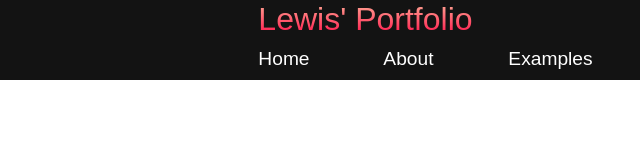
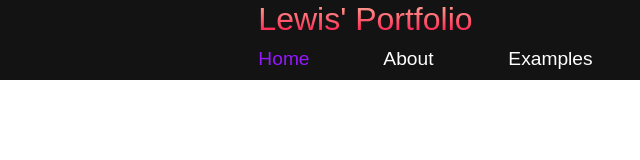
Before and after one commit to LewisMurray00/Smooth-Scroll-Website, a plain HTML site: page index.html in a window 1280 px wide. In both pictures the pointer is over the link "Home". Shown: the full height of the page, 124-764 px from the left. Drawn offline with Linux system fonts and the light colour scheme.

Commit message:
Added a hover effect to the other nav bar menu

```diff
--- a/style.css
+++ b/style.css
@@ -89,3 +89,8 @@
     color: #fff;
     transition: all 0.3s ease;
 }
+
+.navbar__links:hover{
+    color: #9518fc;
+    transition: all 0.3s ease;
+}
```
